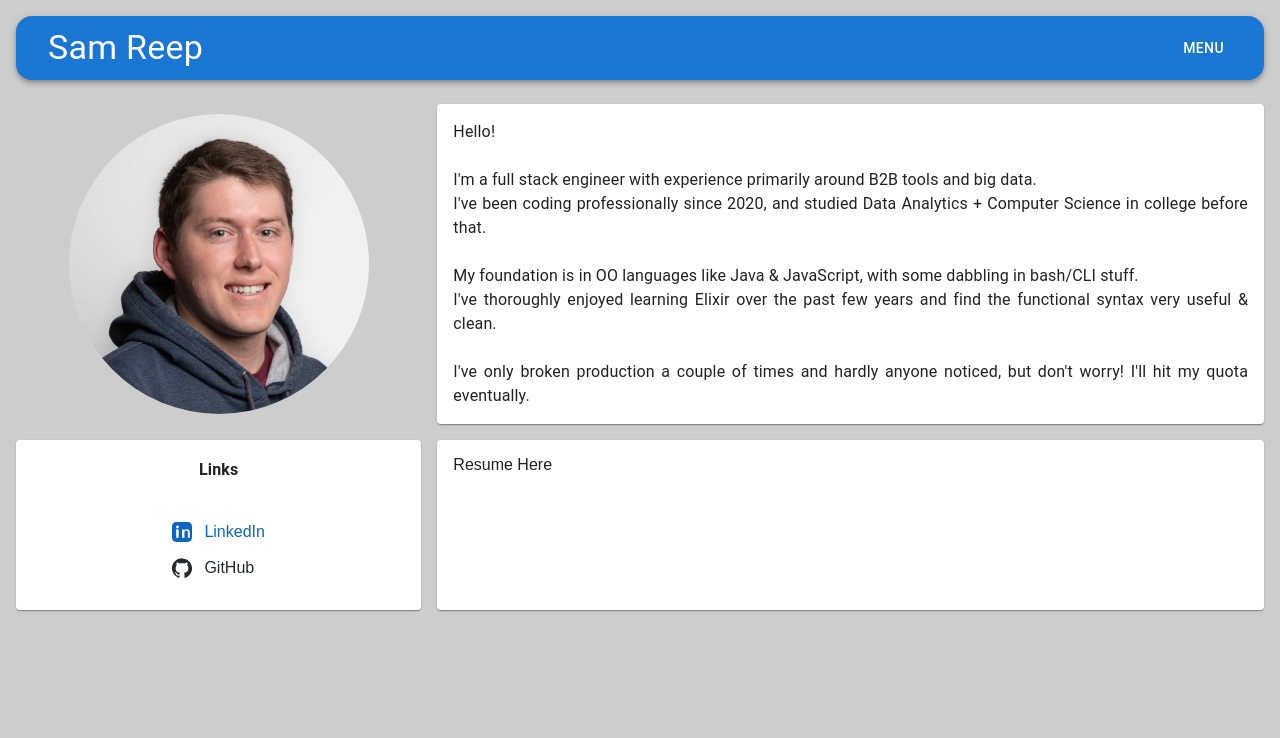
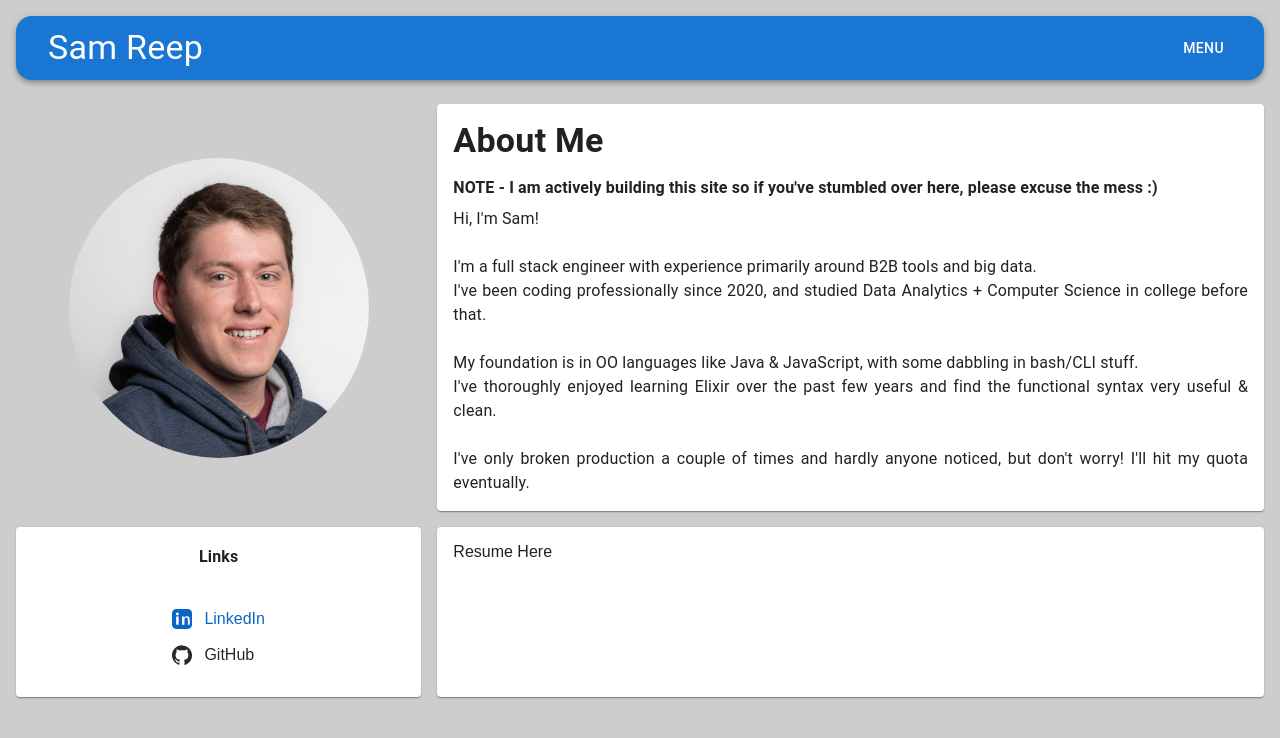
Before and after one commit to sareep/sareep, a Next.js app: page /sareep/ in a window 1280 px wide. Shown: the top 738 px of the page. Built offline with nearby package versions, Linux system fonts and the light colour scheme; some icons are missing; what @mui/material-nextjs would draw is missing.

Commit message:
add disclaimer

```diff
--- a/src/app/consts.ts
+++ b/src/app/consts.ts
@@ -1,4 +1,6 @@
-export const ABOUT_ME = `Hello!
+export const DISCLAIMER = `NOTE - I am actively building this site so if you've stumbled over here, please excuse the mess :)`;
+
+export const ABOUT_ME = `Hi, I'm Sam!
 
 I'm a full stack engineer with experience primarily around B2B tools and big data.
 I've been coding professionally since 2020, and studied Data Analytics + Computer Science in college before that.
--- a/src/app/page.tsx
+++ b/src/app/page.tsx
@@ -1,5 +1,5 @@
 import { Card, Grid, Typography } from "@mui/material";
-import { ABOUT_ME } from "./consts";
+import { ABOUT_ME, DISCLAIMER } from "./consts";
 import Header from "./header";
 import Headshot from "./headshot";
 import Links from "./links";
@@ -39,6 +39,13 @@ export default function Home() {
       <Grid container py={1} mx={2} spacing={2}>
         {renderColumnGridItem(<Headshot />, "left", true)}
         {renderColumnGridItem(
+          <>
+            <Typography variant="h4" fontWeight="bold" gutterBottom>
+              About Me
+            </Typography>
+            <Typography variant="subtitle1" fontWeight="bold" gutterBottom>
+              {DISCLAIMER}
+            </Typography>
             <Typography
               variant="body1"
               sx={{
@@ -47,7 +54,8 @@ export default function Home() {
               }}
             >
               {ABOUT_ME}
-          </Typography>,
+            </Typography>
+          </>,
           "right"
         )}
       </Grid>
```
Lines whose indentation alone changed are shown as unchanged.
